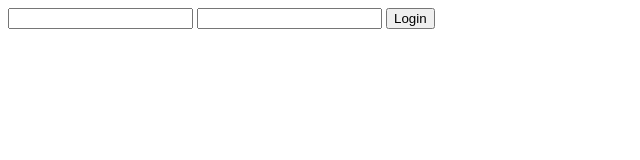
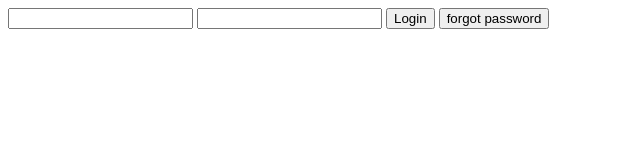
Before and after one commit to nandoferdiansah19/belajar-git-remote, a plain HTML site: page login.html in a window 1280 px wide. Shown: the whole page, without its empty margins (0-640 px from the left). Drawn offline with Linux system fonts and the light colour scheme.

Commit message:
Create button forgot-password

```diff
--- a/login.html
+++ b/login.html
@@ -10,6 +10,7 @@
       <input type="text" />
       <input type="text" />
       <button>Login</button>
+      <button>forgot password</button>
     </form>
   </body>
 </html>
```
